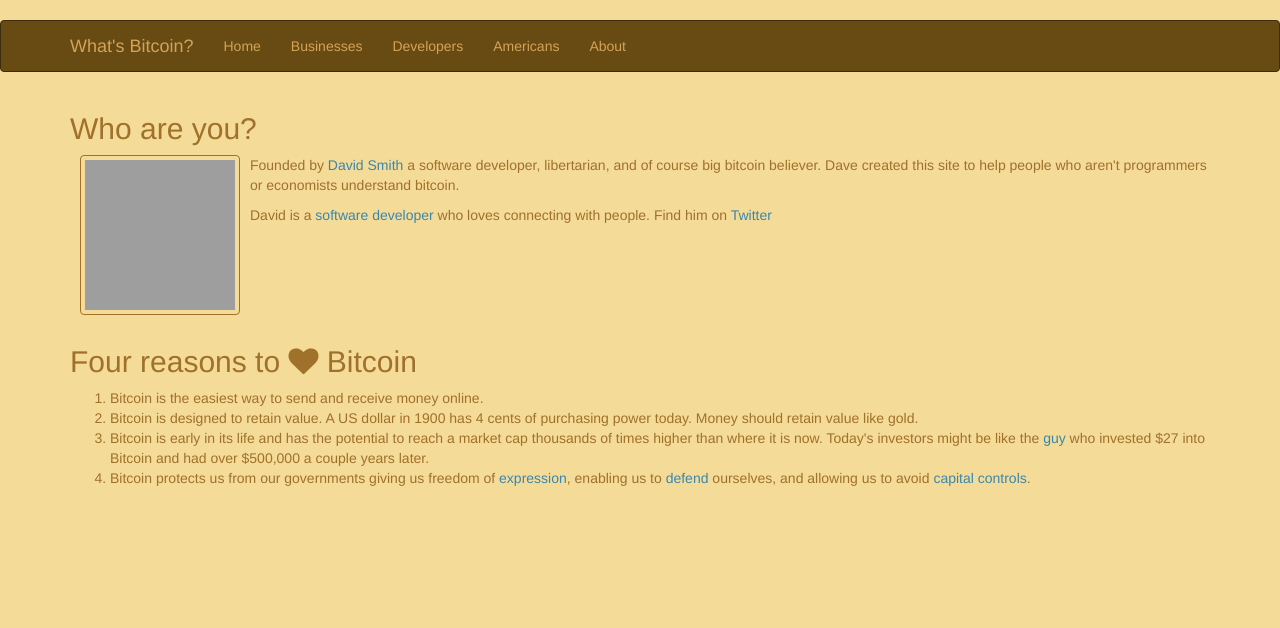
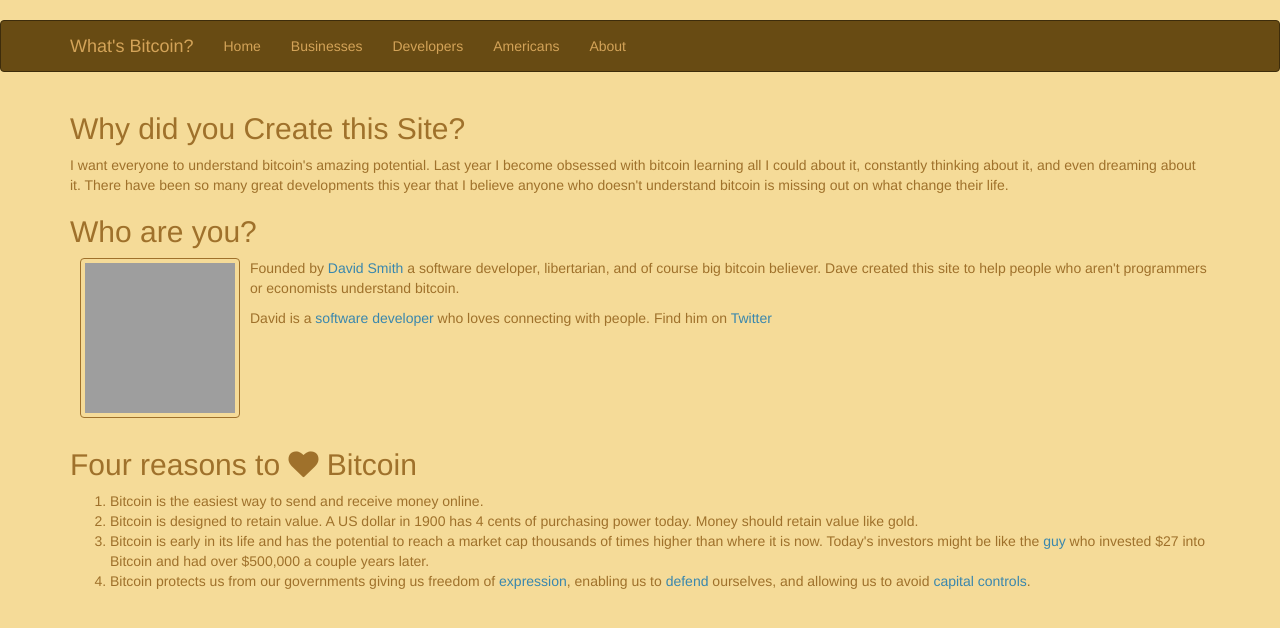
Before and after one commit to davidsilvasmith/sowhatsbitcoin.com, a Jekyll site: the page built from about.html, in a window 1280 px wide. Shown: the top 628 px of the page. Built offline with Jekyll 4.4.1, drawn with Linux system fonts in a browser that asks for light colours; nearby versions of some CDN libraries; Markdown is read by kramdown in place of the engine named in the settings; grey boxes are pictures that could not be loaded.

Commit message:
updated about and americans

```diff
--- a/about.html
+++ b/about.html
@@ -3,6 +3,9 @@
 title: About So What's Bitcoin? Explaining bitcoin to everyone.
 permalink: /About/
 ---
+<h2>Why did you Create this Site?</h2>
+<p>I want everyone to understand bitcoin's amazing potential. Last year I become obsessed with bitcoin learning all I could about it, constantly thinking about it, and even dreaming about it. There have been so many great developments this year that I believe anyone who doesn't understand bitcoin is missing out on what change their life.
+</p>
 
 <h2>Who are you?</h2>
 
--- a/developers/index.html
+++ b/developers/index.html
@@ -1,6 +1,6 @@
 ---
 layout: default
-title: Bitcoin for developers
+title: Bitcoin for Developers
 permalink: /Developers/
 ---
 
```
